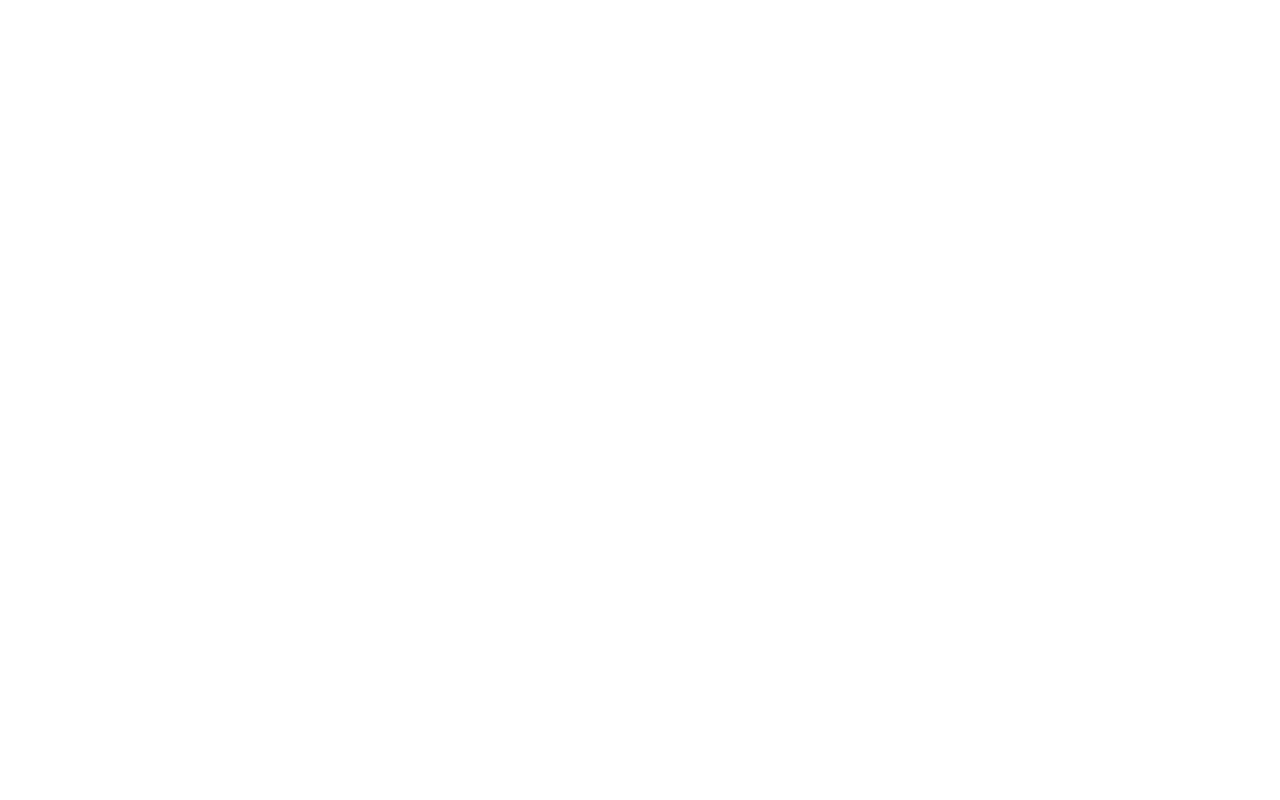
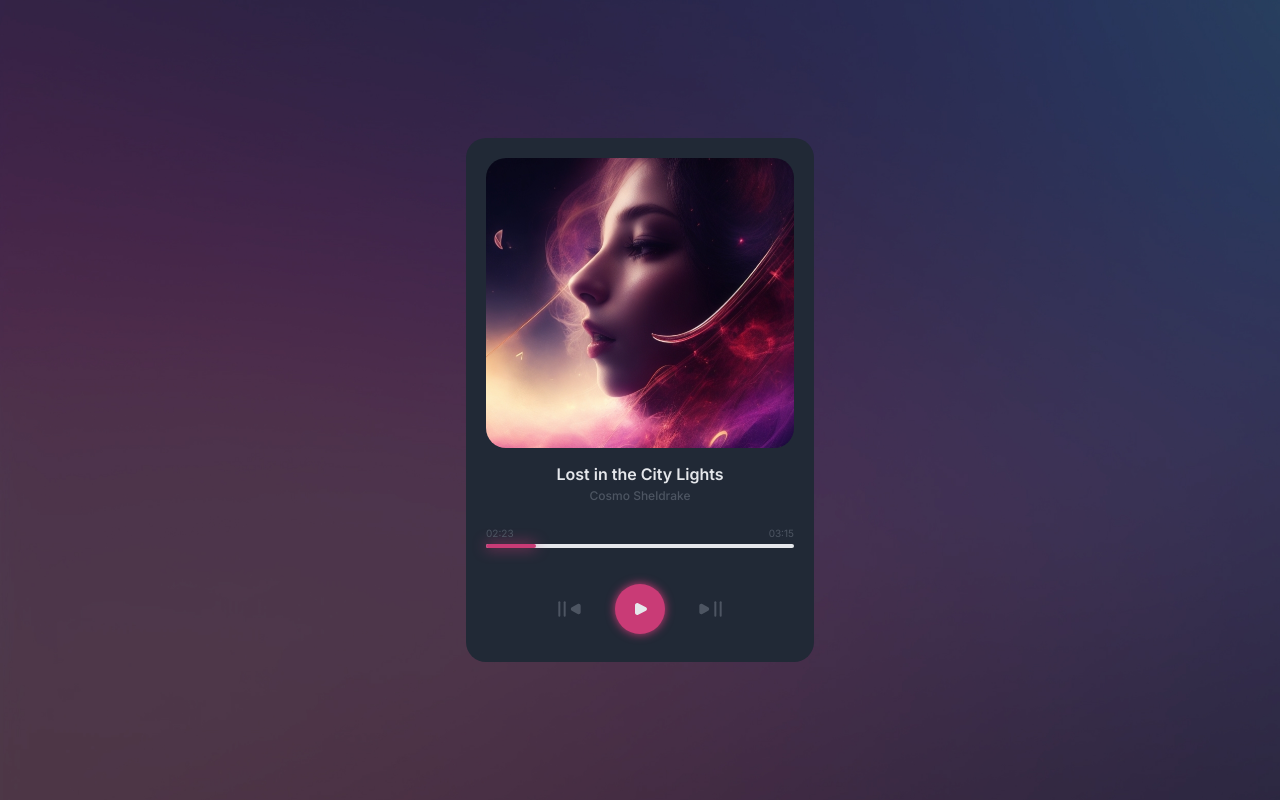
Before and after one commit to Kuku107/devchallenges_MusicPlayer, a plain HTML site: page index.html in a window 1280 px wide. Drawn offline with Linux system fonts and the light colour scheme.

Commit message:
styling music player

```diff
--- a/index.html
+++ b/index.html
@@ -3,7 +3,47 @@
 <head>
     <meta charset="UTF-8">
     <title>Music player</title>
+    <link rel="stylesheet" href="style.css">
 </head>
 <body>
+    <main>
+        <section class="music-player">
+            <figure class="song-playing">
+                <img class="song__image" src="resources/cover-1.png" alt="forest lullaby">
+                <figcaption class="song-details">
+                    <p class="song__name">Lost in the City Lights</p>
+                    <p class="song__author">Cosmo Sheldrake</p>
+                </figcaption>
+            </figure>
+            <section class="player-timer">
+                <div class="time-display">
+                    <div class="current-time">02:23</div>
+                    <div class="duration">03:15</div>
+                </div>
+                <div class="progress-bar">
+                    <div class="progress" id="progress"></div>
+                </div>
+            </section>
+            <audio id="audio" src="resources/forest-lullaby-110624.mp3" preload="metadata">
+                Your browser does not support the audio element.
+            </audio>
+            <section class="player-actions">
+                <button class="action action--change">
+                    <img src="resources/Stop_and_play_fill-1.svg" alt="">
+                </button>
+                <button class="action" id="play-stop">
+                    <svg width="32" height="32" viewBox="0 0 32 32" fill="none" xmlns="http://www.w3.org/2000/svg">
+                        <path d="M21.941 14.244L14.119 10.236C12.686 9.50176 11 10.5696 11 12.2115V19.7885C11 21.4304 12.686 22.4982 14.119 21.764L21.941 17.756C23.353 17.0325 23.353 14.9675 21.941 14.244Z" fill="#E5E7EB"/>
+                    </svg>
+                    <svg class="toggle-hidden" xmlns="http://www.w3.org/2000/svg" height="32px" viewBox="0 -960 960 960" width="32px" fill="#F3F3F3">
+                        <path d="M560-200v-560h160v560H560Zm-320 0v-560h160v560H240Z"/>
+                    </svg>
+                </button>
+                <button class="action action--change">
+                    <img src="resources/Stop_and_play_fill_reverse.svg" alt="">
+                </button>
+            </section>
+        </section>
+    </main>
 </body>
 </html>
--- /dev/null
+++ b/style.css
@@ -0,0 +1,126 @@
+@import url('https://fonts.googleapis.com/css2?family=Inter:ital,opsz,wght@0,14..32,100..900;1,14..32,100..900&display=swap');
+* {
+    box-sizing: border-box;
+    margin: 0;
+    padding: 0;
+    font-family: Inter, sans-serif;
+}
+
+body {
+    background-image: url("resources/bg.jpg");
+    background-size: cover;
+    background-repeat: no-repeat;
+}
+
+main {
+    height: 100vh;
+    display: flex;
+    justify-content: center;
+    align-items: center;
+}
+
+.music-player{
+    padding: 20px 20px 28px;
+    border-radius: 20px;
+    background-color: #212936;
+    width: fit-content;
+}
+
+.song-playing {
+    display: flex;
+    flex-direction: column;
+    gap: 16px;
+    text-align: center;
+    margin-bottom: 24px;
+}
+
+.song__image {
+    max-width: 308px;
+    min-height: auto;
+    max-height: 290px;
+    border-radius: 20px;
+}
+
+.song-details {
+    display: flex;
+    flex-direction: column;
+    gap: 4px;
+}
+
+.song__name {
+    color: #E5E7EB;
+    font-size: 1rem;
+    font-weight: 600;
+}
+
+.song__author {
+    color: #4D5562;
+    font-size: 0.75rem;
+    font-weight: 500;
+}
+
+.player-timer {
+    margin-bottom: 36px;
+}
+
+.time-display {
+    display: flex;
+    justify-content: space-between;
+    font-size: 0.625rem;
+    color: #4D5562;
+    margin-bottom: 5px;
+}
+
+.progress-bar {
+    height: 4px;
+    width: 100%;
+    background-color: #E5E7EB;
+    border-radius: 5px;
+    cursor: pointer;
+}
+
+.progress {
+    height: 100%;
+    width: 50px;
+    background-color: #C93B76;
+    border-radius: 5px;
+    box-shadow: 0 0 14px 0 #C93B76;
+}
+
+.player-actions {
+    display: flex;
+    gap: 20px;
+    justify-content: center;
+    align-items: center;
+}
+button {
+    border: none;
+    background: none;
+}
+
+.action {
+    width: 50px;
+    height: 50px;
+    display: flex;
+    justify-content: center;
+    align-items: center;
+    border-radius: 50%;
+    cursor: pointer;
+}
+
+#play-stop {
+    background-color: #C93B76;
+    box-shadow: 0 0 10px 0 #C93B76;
+}
+
+#play-stop > svg {
+    fill: #E5E7EB;
+}
+
+.action--change:hover {
+    background-color: #121826a6;
+}
+
+.toggle-hidden {
+    display: none;
+}
```
Also changed, not shown: resources/pause_24dp_F3F3F3_FILL1_wght400_GRAD0_opsz24.svg (added).
